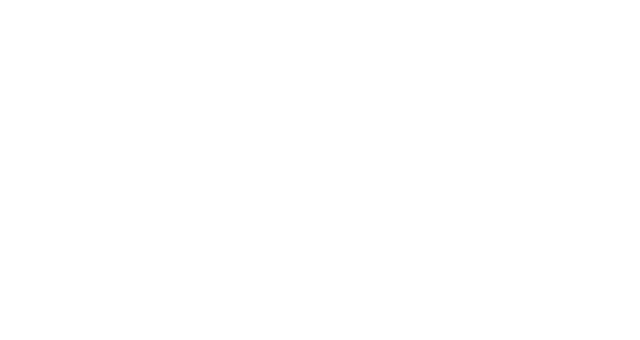
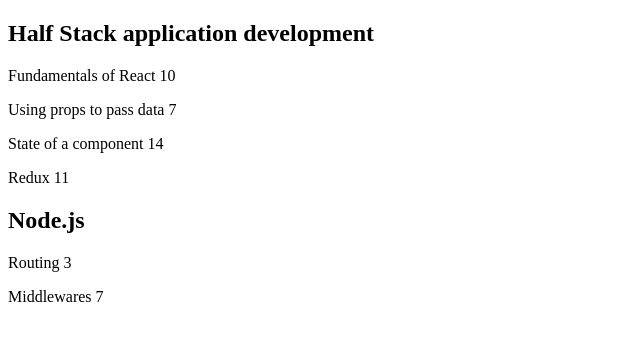
Before and after one commit to AndresBo/courseinfo-app, a React (Create React App) app: page / in a window 1280 px wide. Shown: the top 340 px of the page, without its empty margins (0-640 px from the left). Built offline with nearby package versions, Linux system fonts and the light colour scheme.

Commit message:
build: all components built

```diff
--- a/src/App.js
+++ b/src/App.js
@@ -1,14 +1,28 @@
 
-
-const Header = ({courseName}) => (<h2>{courseName}</h2>)
-
-
-const Courses = ({courses}) => {
-  courses.map(course =>
-    <Header courseName={course.name} />
+// create a section HTML component for each course and using map, send each part to Content component
+const Header = ({courseName, courseContent}) => {
+  console.log(courseContent)
+  return (
+  <section>
+    <h2>{courseName}</h2>
+    {courseContent.map(part => <Content key={part.id} part={part.name} exercises={part.exercises}/>)}
+  </section>
   )
 }
 
+// creates a <p> element for each part
+const Content = ({part, exercises}) => <p>{part} {exercises}</p>
+
+// Get courses array and using map, passes each course name and parts to Header component:
+const Courses = ({courses}) => {
+    return (
+      <div>
+        {courses.map(course => <Header key={course.id} courseName={course.name} courseContent={course.parts}/>)}
+      </div>
+    )
+}
+
+// root component with courses array of data, passes all courses array to Courses component:
 const App = () => {
 
   const courses = [
```
